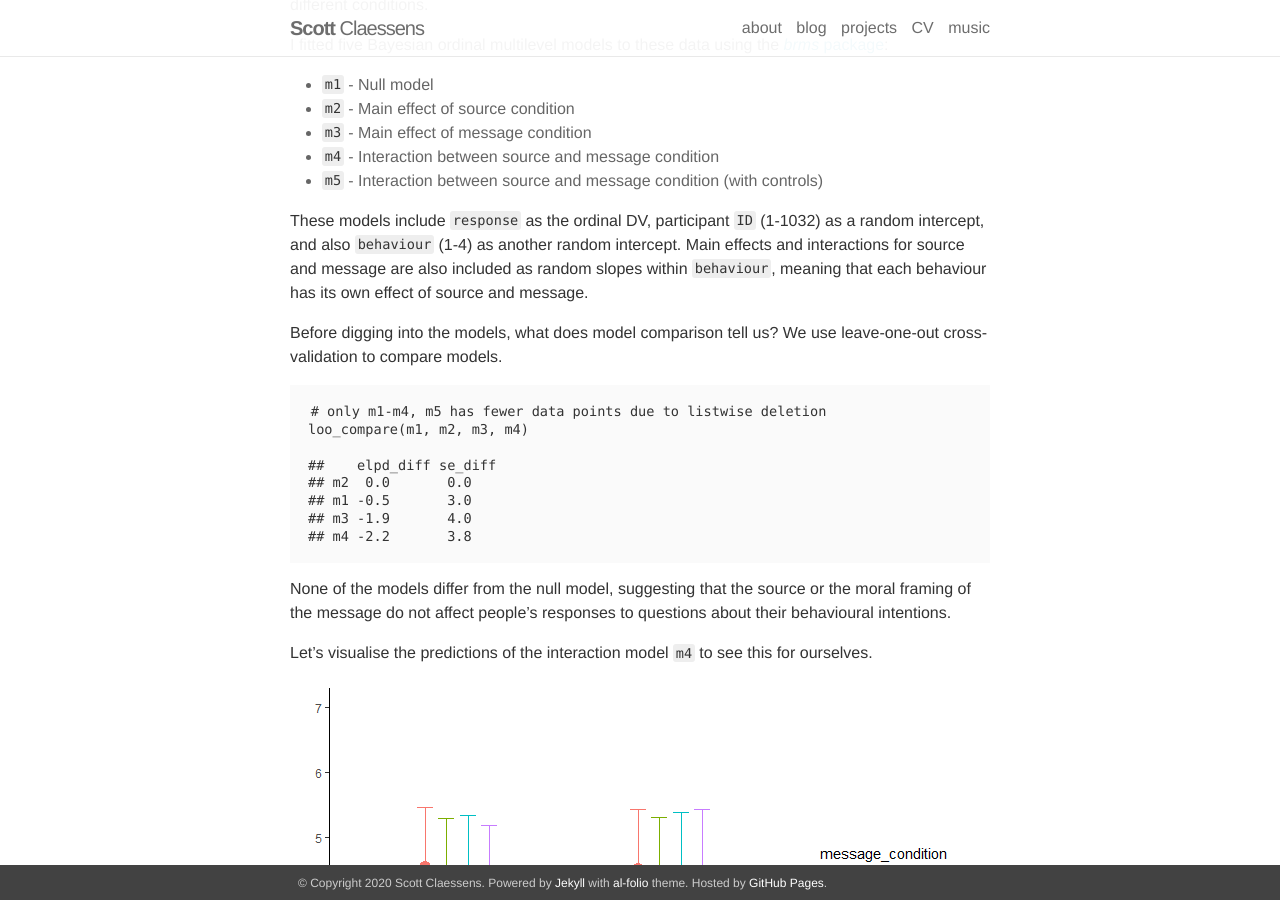
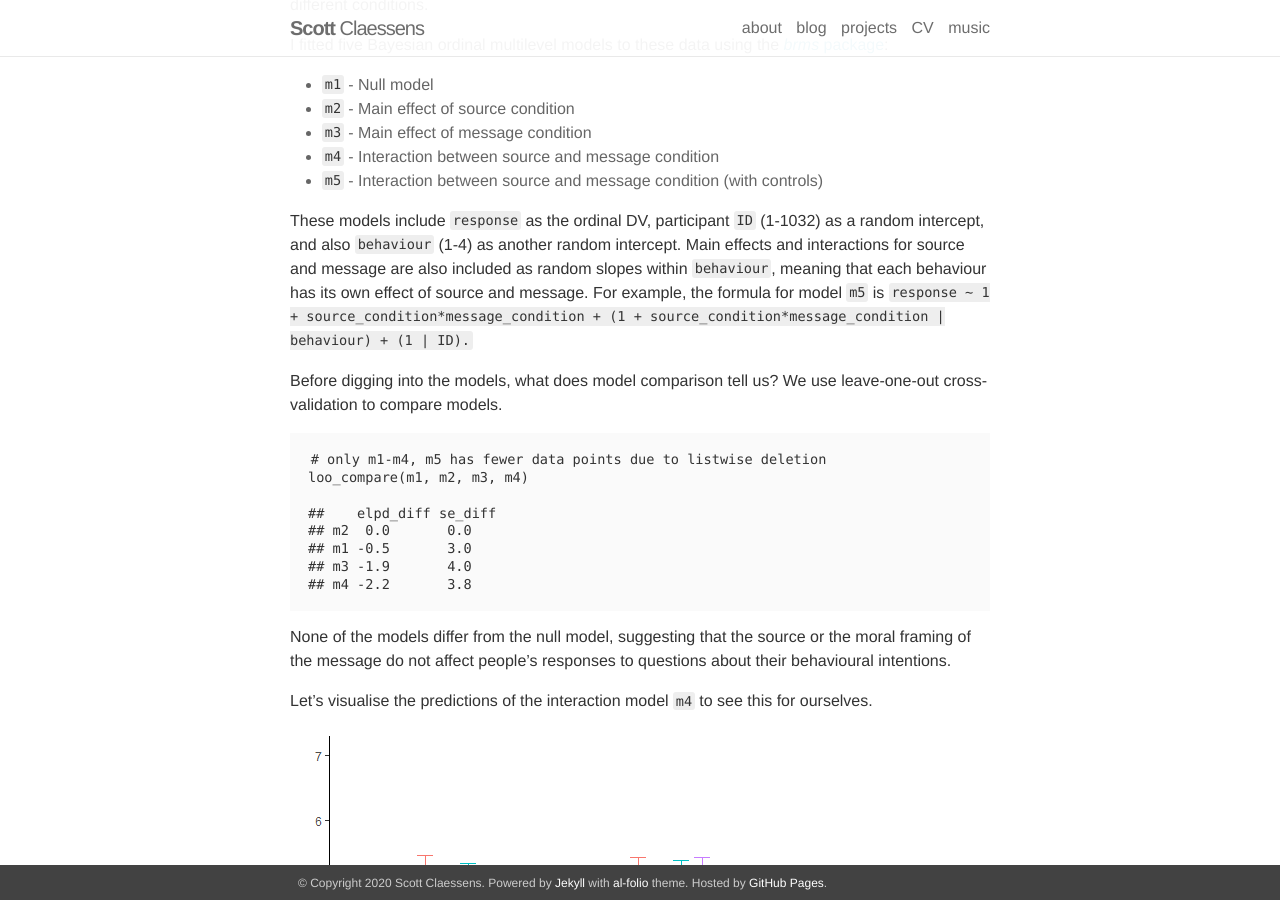
Before and after one commit to ScottClaessens/ScottClaessens.github.io, a Jekyll site: the page built from _posts/2020-03-27-covid.markdown, in a window 1280 px wide and 900 px high, scrolled down 2128 px. Built offline with Jekyll 4.4.1, drawn with Linux system fonts in a browser that asks for light colours; nearby versions of some CDN libraries.

Commit message:
add example formula

```diff
--- a/_posts/2020-03-27-covid.markdown
+++ b/_posts/2020-03-27-covid.markdown
@@ -105,7 +105,9 @@ These models include `response` as the ordinal DV, participant `ID`
 (1-1032) as a random intercept, and also `behaviour` (1-4) as another
 random intercept. Main effects and interactions for source and message
 are also included as random slopes within `behaviour`, meaning that each
-behaviour has its own effect of source and message.
+behaviour has its own effect of source and message. For example, the formula
+for model `m5` is `response ~ 1 + source_condition*message_condition +
+(1 + source_condition*message_condition | behaviour) + (1 | ID).`
 
 Before digging into the models, what does model comparison tell us? We
 use leave-one-out cross-validation to compare models.
```
